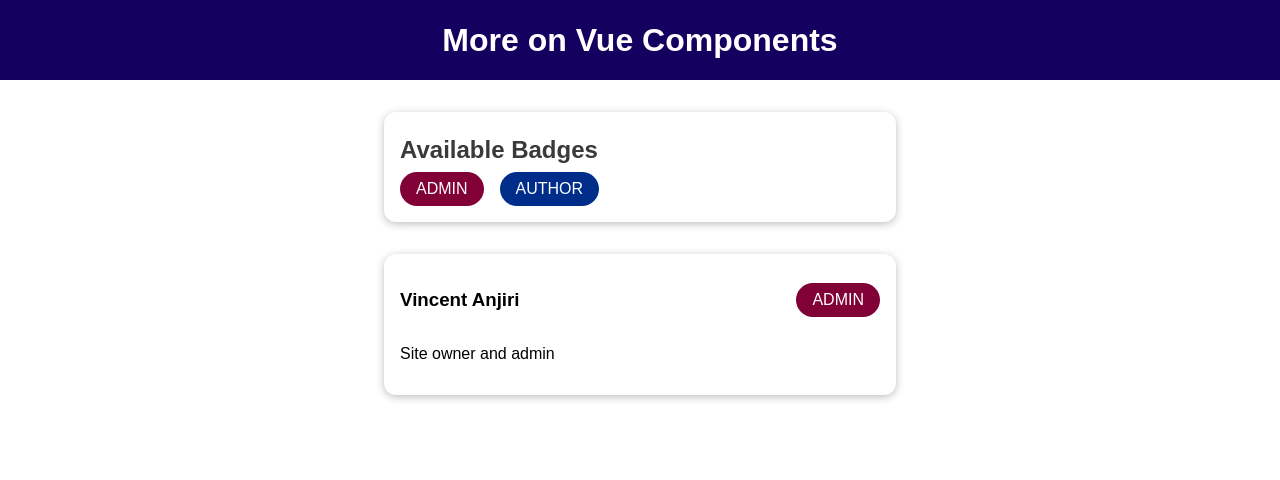
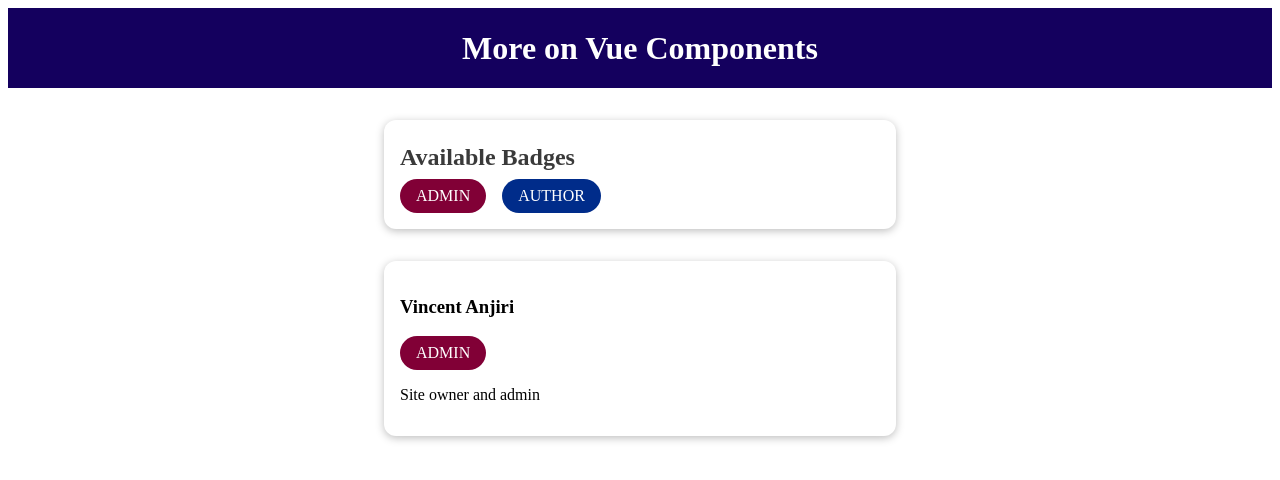
Before and after one commit to anjiri1684/working-with-components-in-vuejs, a Vue app: page / in a window 1280 px wide. Shown: the top 480 px of the page. Built offline with nearby package versions, Linux system fonts and the light colour scheme.

Commit message:
"Added 'scoped' attribute to style blocks in App.vue, BadgeList.vue, TheHeader.vue, and UserInfo.vue components."

```diff
--- a/src/App.vue
+++ b/src/App.vue
@@ -32,7 +32,7 @@
 };
 </script>
 
-<style>
+<style scoped>
 html {
   font-family: sans-serif;
 }
--- a/src/components/BadgeList.vue
+++ b/src/components/BadgeList.vue
@@ -12,10 +12,18 @@
   </section>
 </template>
 
-<style>
+<style scoped>
 section h2 {
   margin: 0.5rem 0;
   color: #3a3a3a;
+}
+
+section {
+  margin: 2rem auto;
+  max-width: 30rem;
+  border-radius: 12px;
+  box-shadow: 0 2px 8px rgba(0, 0, 0, 0.26);
+  padding: 1rem;
 }
 ul {
   list-style: none;
--- a/src/components/TheHeader.vue
+++ b/src/components/TheHeader.vue
@@ -4,7 +4,7 @@
   </header>
 </template>
 
-<style>
+<style scoped>
 header {
   width: 100%;
   height: 5rem;
--- a/src/components/UserInfo.vue
+++ b/src/components/UserInfo.vue
@@ -19,7 +19,7 @@
 };
 </script>
 
-<style>
+<style scoped>
 section {
   margin: 2rem auto;
   max-width: 30rem;
@@ -28,7 +28,7 @@
   padding: 1rem;
 }
 
-section div {
+section header {
   display: flex;
   justify-content: space-between;
   align-items: center;
```
